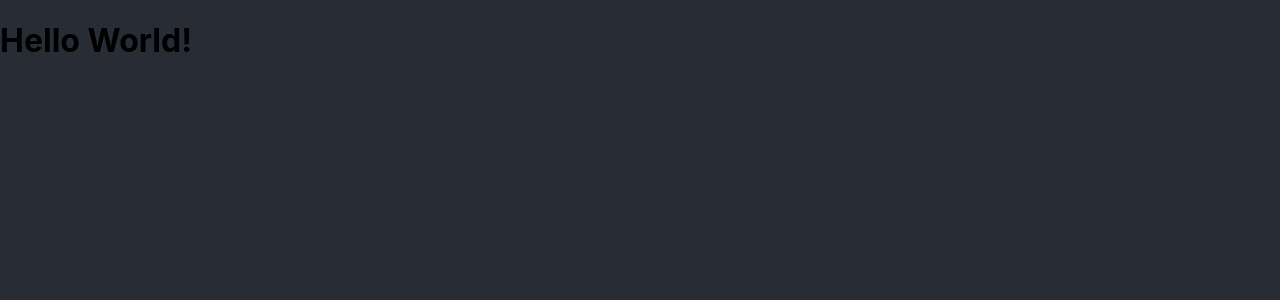
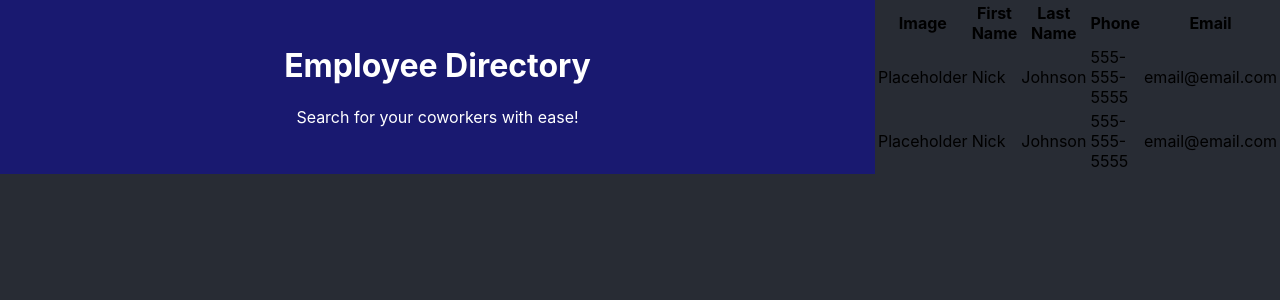
Before and after one commit to NickLynnJohnson/create-user-dir, a React (Create React App) app in the folder my-app/: page / in a window 1280 px wide. Shown: the top 300 px of the page. Built offline with nearby package versions, Linux system fonts and the light colour scheme; no server answers.

Commit message:
Experimenting with state and mount in app.js file

```diff
--- a/my-app/package.json
+++ b/my-app/package.json
@@ -6,6 +6,7 @@
     "@testing-library/jest-dom": "^5.11.4",
     "@testing-library/react": "^11.1.0",
     "@testing-library/user-event": "^12.1.10",
+    "axios": "^0.21.4",
     "bootstrap": "^5.1.0",
     "react": "^17.0.2",
     "react-bootstrap": "^1.6.1",
--- a/my-app/src/App.js
+++ b/my-app/src/App.js
@@ -1,15 +1,44 @@
 
 import React, { Component } from 'react';
 import Wrapper from "./components/Wrapper";
-
+import Title from "./components/Title";
+import SearchInput from "./components/SearchInput";
+import TableResults from "./components/TableResults";
+import RandomAPI from './api/api';
 
 class App extends Component {
+    constructor(props) {
+        super(props);
+        this.state = {
+            stateDB: null,
+            searchTerm: null
+        };
+    }
+
+    componentDidMount() {
+        const randomDB = RandomAPI();
+        console.log("ComponentDidMount");
+        console.log(JSON.stringify(randomDB));
+        this.setState({
+            stateDB: randomDB
+        });
+    }
+
+    // foo(inputString) {
+    //     console.log(inputString);
+    //     this.setState({
+    //         searchTerm: inputString,
+    //     });
+    // }
+
     render() {
+      console.log("Rendering");
+      console.log(JSON.stringify(this.state));
       return (
         <Wrapper>
-
-          <h1>Hello World!</h1>
-
+            <Title></Title>
+            {/* <SearchInput onInputChanged={this.foo}></SearchInput> */}
+            <TableResults></TableResults>
         </Wrapper>
       );
     }
--- /dev/null
+++ b/my-app/src/api/api.js
@@ -0,0 +1,9 @@
+import axios from "axios";
+
+const baseURL = "https://randomuser.me/api/?results=200&nat=us";
+
+const RandomAPI = () => {
+    return axios.get(baseURL);
+}
+
+export default RandomAPI;
--- /dev/null
+++ b/my-app/src/components/SearchInput/index.js
@@ -0,0 +1,17 @@
+import React from "react";
+import "./style.css";
+import Form from 'react-bootstrap/Form';
+import Button from 'react-bootstrap/Button';
+
+
+function SearchInput(props) {
+  props.onInputChanged("foo");
+  return (
+    <Form>
+      <Form.Control type="text" placeholder="First Name" />
+      <Button variant="primary" type="submit">Submit</Button>
+    </Form>
+  );
+}
+
+export default SearchInput;
--- /dev/null
+++ b/my-app/src/components/SearchInput/style.css
@@ -0,0 +1,6 @@
+.wrapper {
+  min-height: 100%;
+  padding-bottom: 100%;
+  display: flex;
+  background-color: #282c34;
+}
--- /dev/null
+++ b/my-app/src/components/TableResults/index.js
@@ -0,0 +1,39 @@
+import React from "react";
+import "./style.css";
+import Table from 'react-bootstrap/Table';
+
+
+
+function TableResults() {
+  return (
+    <Table striped bordered hover>
+      <thead>
+        <tr>
+          <th>Image</th>
+          <th>First Name</th>
+          <th>Last Name</th>
+          <th>Phone</th>
+          <th>Email</th>
+        </tr>
+      </thead>
+      <tbody>
+        <tr>
+          <td>Placeholder</td>
+          <td>Nick</td>
+          <td>Johnson</td>
+          <td>555-555-5555</td>
+          <td>email@email.com</td>
+        </tr>
+        <tr>
+          <td>Placeholder</td>
+          <td>Nick</td>
+          <td>Johnson</td>
+          <td>555-555-5555</td>
+          <td>email@email.com</td>
+        </tr>
+      </tbody>
+    </Table>
+  );
+}
+
+export default TableResults;
--- /dev/null
+++ b/my-app/src/components/TableResults/style.css
@@ -0,0 +1,6 @@
+.wrapper {
+  min-height: 100%;
+  padding-bottom: 100%;
+  display: flex;
+  background-color: #282c34;
+}
--- /dev/null
+++ b/my-app/src/components/Title/index.js
@@ -0,0 +1,14 @@
+import React from "react";
+import "./style.css";
+import Row from 'react-bootstrap/Row';
+
+const Title = () => {
+  return (
+    <div className="title">
+      <h1>Employee Directory</h1>
+      <p>Search for your coworkers with ease!</p>
+    </div>
+  );
+}
+
+export default Title;
--- /dev/null
+++ b/my-app/src/components/Title/style.css
@@ -0,0 +1,7 @@
+.title {
+  background-color: #191970;
+  text-align: center;
+  color: white;
+  width: 100%;
+  padding: 25px 0;
+}
```
Also changed, not shown: my-app/public/manifest.json (added), 2 other files (tests, documents, lock files or other folders).
